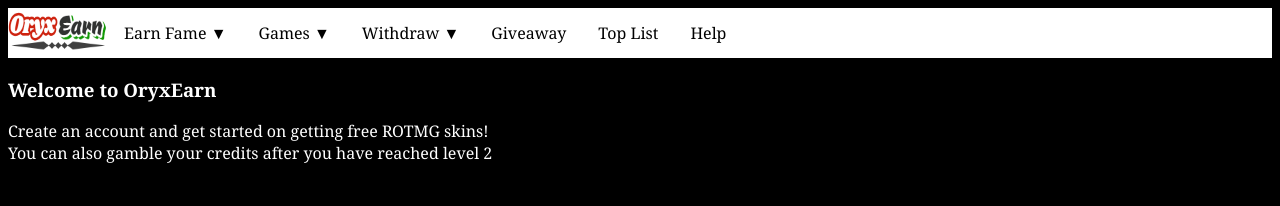
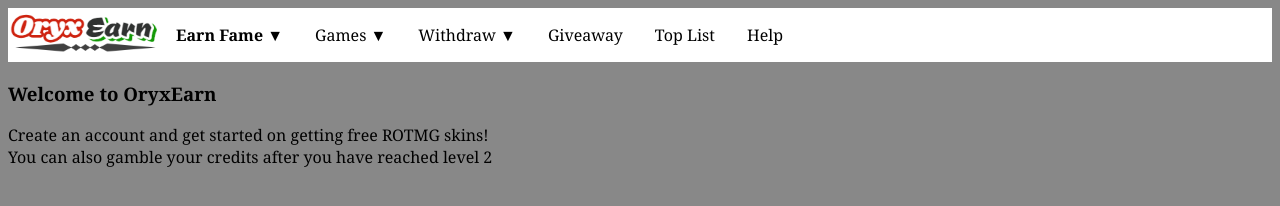
Before and after one commit to OryxEarn/website, a plain HTML site: page index.html in a window 1280 px wide. Drawn offline with Linux system fonts and the light colour scheme.

Commit message:
changed style of website

```diff
--- a/index.html
+++ b/index.html
@@ -8,9 +8,9 @@
 	<body>
 
 	<ul>
-		<li class="img"><img src="OryxEarn logo_mini.png" height="43px" width="100px"></li>
+		<li class="img"><img src="OryxEarn logo_mini.png" height="43px" width="150px"></li>
 		<li class="dropdown">
-			<a href="javascript:void(0)" class="dropbtn">Earn Fame ▼</a>
+			<a href="javascript:void(0)" class="dropbtn"><b>Earn Fame ▼</b></a>
 			<div class="dropdown-content">
 				<a href="offer wall.html">Offer Wall</a>
 				<a href="miner.html">Miner</a>
--- a/main.css
+++ b/main.css
@@ -1,10 +1,10 @@
 body {
-	background:black;
+	background:#888;
 	font-family: georgia;
 }
 
 h3, p {
-	color:white;
+	color:black;
 }
 
 .img {
@@ -15,7 +15,7 @@
 ul {
   list-style-type: none;
   margin: 0;
-  padding: 0;
+  padding: 2px;
   overflow: hidden;
   background-color: white;
 }
@@ -34,7 +34,6 @@
 
 a:hover, .dropdown:hover .dropbtn {
   background-color: red;
-  text-align: center;
 }
 
 li.dropdown {
```
